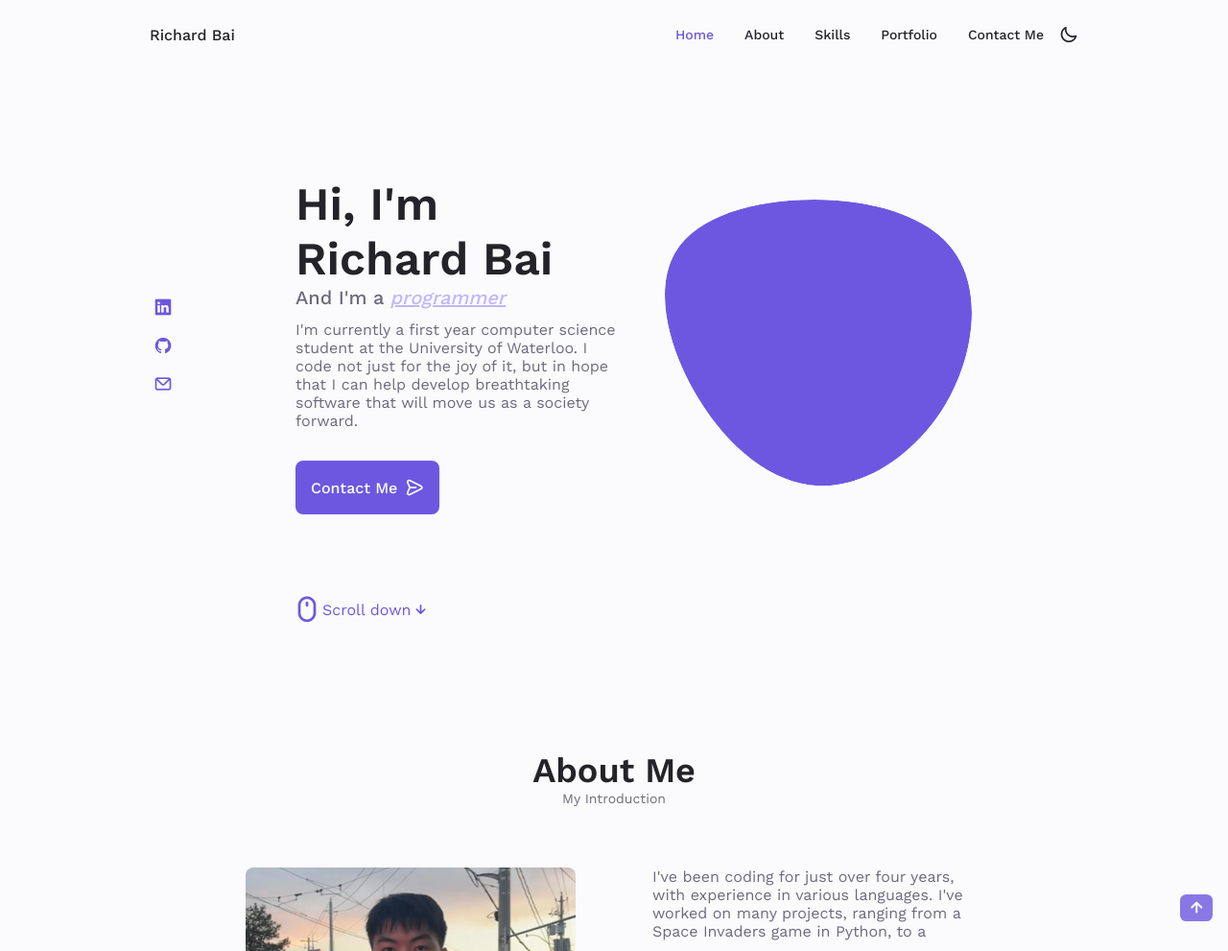
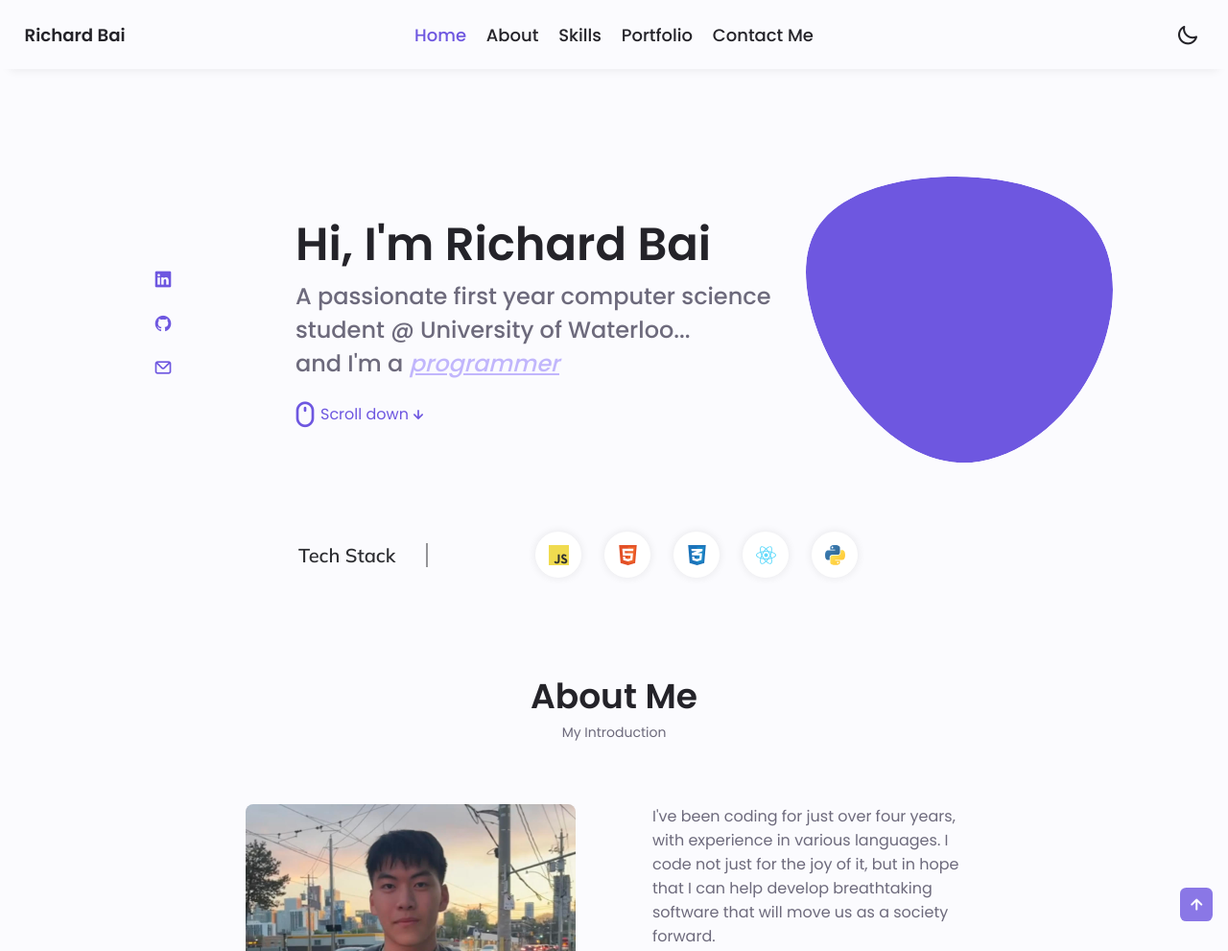
Before and after one commit to richieb21/richieb21.github.io, a plain HTML site: page index.html in a window 1280 px wide. Shown: the top 991 px of the page at 96% size. Drawn offline with nearby package versions, Linux system fonts and the light colour scheme.

Commit message:
Added icons and Improved Device Compatability
Made the website more fluid across different screen sizes, added a tech stack, improved UI/UX for larger screens. Aligned items, fixed margins, edited text section.

```diff
--- a/index.html
+++ b/index.html
@@ -109,19 +109,45 @@
 
                     <div class="home__data">
                         <h1 class="home__title">Hi, I'm Richard Bai</h1>
-                        <h3 class="home__subtitle"><span id="static-title">And I'm a </span><span id="rotating-title"></span></h3>
-                        <p class="home__description">I'm currently a first year computer science student at the University of Waterloo. I code not just for the joy of it, but in hope that I can help develop breathtaking software that will move us as a society forward.</p>
-                        <a href="#contact" class="button button--flex">
-                            Contact Me <i class="uil uil-message button__icon"></i>
-                        </a>
-                    </div>
-                </div>
+                        <h3 class="home__subtitle top">
+                            A passionate first year computer science student @ University of Waterloo...
+                        </h3>
+                        <h3 class="home__subtitle"><span id="static-title">and I'm a </span><span id="rotating-title"></span></h3>
                         <div class="home__scroll">
                             <a href="#about" class="home__scroll-button button--flex">
                                 <i class="uil uil-mouse-alt home__scroll-mouse"></i>
                                 <span class="home__scroll-name">Scroll down</span>
                                 <i class="uil uil-arrow-down home__scroll-arrow"></i>
                             </a>
+                        </div>
+                    </div>
+                </div>
+
+            </div>
+            <div class="tools">
+                <p>Tech Stack</p>
+                <div class="tool_logos">
+                    <ul>
+                        <li>
+                            <img src="./tool_icons/logo-javascript.svg" alt="" class="tool_icon">
+                        </li>
+
+                        <li>
+                            <img src="./tool_icons/html-1.svg" alt="" class="tool_icon">
+                        </li>
+
+                        <li>
+                            <img src="./tool_icons/css-3.svg" alt="" class="tool_icon">
+                        </li>
+
+                        <li>
+                            <img src="./tool_icons/react-2.svg" alt="" class="tool_icon">
+                        </li>
+
+                        <li>
+                            <img src="./tool_icons/python-5.svg" alt="" class="tool_icon">
+                        </li>
+                    </ul>
                 </div>
             </div>
         </section>
@@ -135,7 +161,7 @@
                 <img src="img/aboutme.png" alt="" class="about__img">
 
                 <div class="about__data">
-                    <p class="about__description">I've been coding for just over four years, with experience in various languages. I've worked on many projects, ranging from a Space Invaders game in Python, to a </p>
+                    <p class="about__description">I've been coding for just over four years, with experience in various languages. I code not just for the joy of it, but in hope that I can help develop breathtaking software that will move us as a society forward. </p>
                     <div class="about__info">
                         <div>
                             <span class="about__info-title">4+</span>
@@ -154,8 +180,8 @@
                     </div>
 
                     <div class="about__buttons">
-                        <a download="" href="img/RichardBai_CV.pdf" class="button button--flex">
-                            Download CV <i class="uil uil-download-alt button__icon"></i>
+                        <a target ="_blank" href="img/RichardBai_CV.pdf" class="button button--flex">
+                            Preview CV <i class="uil uil-download-alt button__icon"></i>
                         </a>
                     </div>
                 </div>
@@ -426,9 +452,14 @@
                         <div class="portfolio__data">
                             <h3 class="portfolio__title">Personal Website</h3>
                             <p class="portfolio__desc">A personal webpage adaptable to all devices. Includes a menu, animations to progress bars, animation on scroll, a swiping portfolio, dropdown content, a contact box, and dark mode. Make consistent updates to the webpage with Git/Github and hosted the webpage on Github Pages</p>
+                            <div>
                                 <a href="https://github.com/richieb21/richieb21.github.io" target="_blank"class="button button--flex button--small portfolio__button">
                                     DEMO <i class="uil uil-arrow-right button__icon"></i>
                                 </a>
+
+
+                            </div>
+
                         </div>
                     </div>
 
--- a/styles.css
+++ b/styles.css
@@ -1,5 +1,6 @@
 /* google fonts */
-@import url('https://fonts.googleapis.com/css2?family=Work+Sans:wght@400;500;600&display=swap');
+@import url('https://fonts.googleapis.com/css2?family=Mulish:wght@400;500;600&family=Poppins:wght@400;500;600&display=swap');
+
 
 :root {
     --header-height: 3rem;
@@ -20,7 +21,7 @@
     --scroll-thumb-color: hsl(var(--hue-color), 12%, 80%);
 
     /* fonts */
-    --body-font: 'Work Sans', sans-serif;
+    --body-font: 'Poppins', sans-serif;
 
     --big-font-size: 2rem;
     --h1-font-size: 1.5rem;
@@ -170,7 +171,7 @@ img{
     color: var(--first-color);
 }
 
-@media screen and (max-width: 767px){
+@media screen and (max-width: 768px){
     .nav__menu{
         position: fixed;
         bottom: -100%;
@@ -267,19 +268,109 @@ img{
     font-family: var(--body-font);
 }
 
+.home_subtitle,
+.home__description{
+    font-family: 'Mulish', sans-serif;
+}
+
 .home__title{
     font-size: var(--big-font-size);
 }
 
 .home__subtitle{
-    font-size: var(--h3-font-size);
+    font-size: var(--h2-font-size);
     color: var(--text-color);
     font-weight: var(--font-medium);
     margin-bottom: var(--mb-0-75);
 }
 
+.home__subtitle.top{
+    margin-bottom: 0;
+}
+
 .home__description{
     margin-bottom: var(--mb-2);
+}
+
+.tools {
+    align-items: center;
+    color: #767676;
+    display: flex;
+    font-size: 1.7rem;
+}
+
+@media (max-width: 1024px) {
+    .tools {
+        margin-top: 2rem;
+        flex-direction:column;
+        position: static
+    }
+}
+@media (min-width: 1024px) {
+    .tools{
+        position: absolute;
+        left: 50%;
+        transform: translateX(-47%);
+        top: calc(100% + 2rem);
+        width: 700px;
+    }
+}
+
+.tools p {
+    border-right: 2px solid rgba(45,46,50,.5);
+    color: #2d2e32;
+    font-size: 1.25rem;
+    font-family: Mulish,sans-serif;
+    font-weight: 600;
+    margin-right: 7rem;
+    padding-right: 2rem
+}
+
+@media (max-width: 1024px) {
+    .tools p {
+        border-bottom:2px solid rgba(45,46,50,.5);
+        border-right: none;
+        margin-bottom: 1.5rem;
+        margin-right: 0;
+        padding-bottom: 1rem;
+        padding-right: 0
+    }
+}
+
+.tools ul {
+    display: flex;
+    flex-wrap: wrap;
+    gap: 1.5rem;
+    list-style: none;
+}
+
+@media (max-width: 768px) {
+    .tools ul {
+        justify-content:center
+    }
+}
+
+.tools ul li{
+    align-items: center;
+    background-color: #fff;
+    border-radius: 50%;
+    box-shadow: 0 0 10px rgba(0,0,0,.09);
+    cursor: pointer;
+    display: flex;
+    height: 3rem;
+    width: 3rem;
+    justify-content: center;
+
+}
+
+.tool_icon{
+    width: 1.3rem;
+    height: 1.3rem;
+}
+
+.home__scroll{
+    position: relative;
+    left: -6px;
 }
 
 .home__scroll-button{
@@ -332,6 +423,12 @@ img{
 }
 
 /* ABOUT */
+
+@media (min-width: 1024px){
+    .about.section{
+        margin-top: 5rem;
+    }
+}
 
 .about__img{
     width: 200px;
@@ -806,6 +903,14 @@ body.dark-theme{
         width: 180px;
     }
 
+    .home__title{
+        font-size: 1.5rem;
+    }
+
+    .home__subtitle{
+        font-size: 0.8rem;
+    }
+
     .skills__title{
         font-size: var(--normal-font-size);
     }
@@ -821,6 +926,10 @@ body.dark-theme{
 
 /* for medium devices */
 @media screen and (min-width: 568px){
+    .nav__logo{
+        font-weight: var(--font-semi-bold);
+        padding-left: 2vw;
+    }
     .home__content{
         grid-template-columns: max-content 1fr 1fr;
     }
@@ -850,6 +959,24 @@ body.dark-theme{
 }
 
 @media screen and (min-width: 768px){
+    .header{
+        box-shadow: 0 10px 10px -10px rgba(0,0,0,.09);
+    }
+    .nav__logo{
+        font-size: clamp(18px, 1.42vw, 22px);
+    }
+    .nav{
+        max-width: 100vw;
+    }
+    .nav__link{
+        font-size: clamp(16px, 1.42vw, 18px);
+    }
+    /* Keeps menu in the middle of the navbar */
+    .nav__menu{
+        position: absolute;
+        left: 50%;
+        transform: translateX(-50%);
+    }
     .container{
         margin-left: auto;
         margin-right: auto;
@@ -890,15 +1017,12 @@ body.dark-theme{
 
     .nav__list{
         display: flex;
-        column-gap: 2rem;
-    }
-
-    .nav__menu{
-        margin-left: auto;
+        column-gap: clamp(1.30rem,1vh,2rem);
     }
 
     .change-theme{
-        margin: 0;
+        font-size: 1.5rem;
+        margin-right: 30px;
     }
 
     .home__container{
@@ -916,10 +1040,6 @@ body.dark-theme{
 
     .home__scroll{
         display: block;
-    }
-
-    .home__scroll-button{
-        margin-left: 3rem;
     }
 
     .about__container{
@@ -998,6 +1118,10 @@ body.dark-theme{
         transform: translateX(-6rem);
     }
 
+    .home__data{
+        width: 500px;
+    }
+
     .portfolio__content{
         column-gap: 5rem;
     }
```
Also changed, not shown: tool_icons/css-3.svg (added), tool_icons/html-1.svg (added), tool_icons/logo-javascript.svg (added), tool_icons/python-5.svg (added), tool_icons/react-2.svg (added). Lines whose indentation alone changed are shown as unchanged.
